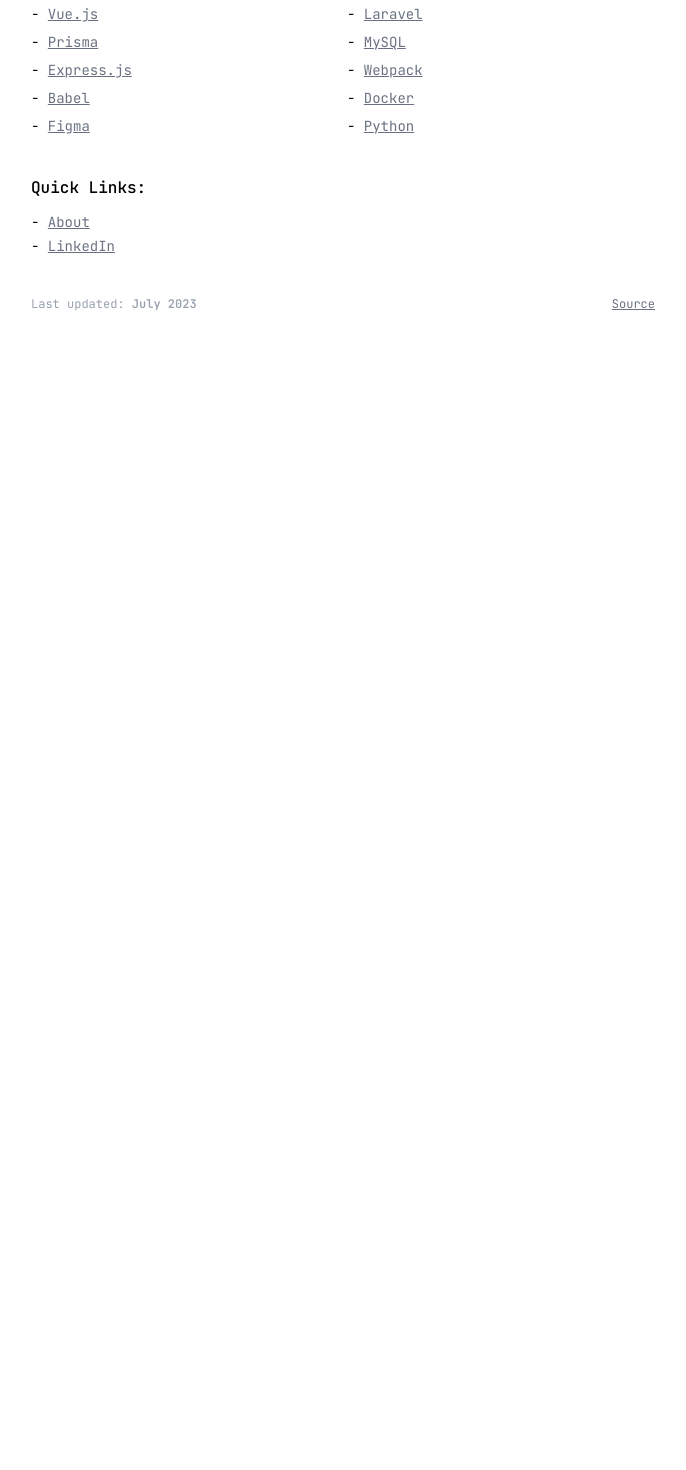
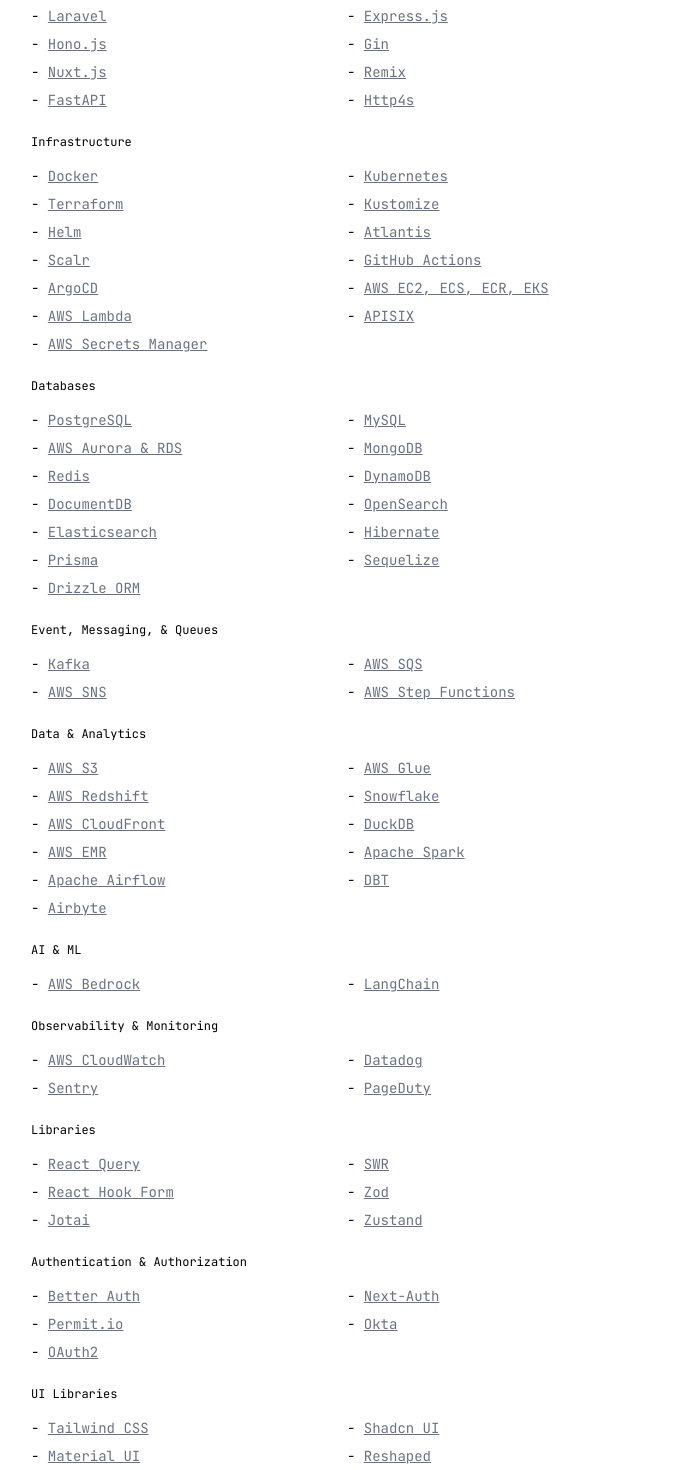
Before and after one commit to haikhalfakhreez/portfolio, a Next.js app: page / in a window 1280 px wide. Shown: the part 500-1970 px from the top of the page, without its empty margins (297-983 px from the left). Before the commit the page ends 828 px from the top, so only its background shows below. Built offline with nearby package versions, Linux system fonts and the light colour scheme.

Commit message:
update content

```diff
--- a/app/page.tsx
+++ b/app/page.tsx
@@ -1,15 +1,15 @@
-import { Introduction } from '@/components/introduction'
-import { Announcement } from '@/components/annoucement'
-import { TechStacks } from '@/components/tech-stacks'
-import { QuickLinks } from '@/components/quick-links'
+import { Introduction } from "@/components/introduction";
+import { Announcement } from "@/components/annoucement";
+import { TechStacks } from "@/components/tech-stacks";
+import { QuickLinks } from "@/components/quick-links";
 
 export default function Home() {
   return (
     <div>
       <Introduction />
-      <Announcement />
+      {/* <Announcement /> */}
       <TechStacks />
       <QuickLinks />
     </div>
-  )
+  );
 }
--- a/components/introduction.tsx
+++ b/components/introduction.tsx
@@ -1,7 +1,7 @@
-import Image from 'next/image'
-import { Section } from '@/components/section'
-import { SiteLink } from '@/components/site-link'
-import Portrait from '@/app/portrait.png'
+import Image from "next/image";
+import { Section } from "@/components/section";
+import { SiteLink } from "@/components/site-link";
+import Portrait from "@/app/portrait.png";
 
 export function Introduction() {
   return (
@@ -13,7 +13,7 @@
           className="h-14 w-14 shrink-0 rounded-full"
         />
         <div>
-          <p>Next.js (React.js) senior software engineer from Malaysia 🇲🇾</p>
+          <p>Full-stack senior software engineer from Malaysia 🇲🇾</p>
           <SiteLink
             href="https://github.com/haikhalfakhreez?tab=repositories"
             className="text-sm"
@@ -26,5 +26,5 @@
         </div>
       </div>
     </Section>
-  )
+  );
 }
--- a/components/tech-stacks.tsx
+++ b/components/tech-stacks.tsx
@@ -1,110 +1,442 @@
-import { Section } from '@/components/section'
-import { SiteLink } from '@/components/site-link'
+import { Section } from "@/components/section";
+import { SiteLink } from "@/components/site-link";
 
-const techStacks = [
+const techStacks = {
+  "Programming Languages": [
     {
-    name: 'Next.js',
-    url: 'https://nextjs.org/',
+      name: "Java",
+      url: "https://www.java.com/en/",
     },
     {
-    name: 'React.js',
-    url: 'https://react.dev/',
+      name: "Node.js",
+      url: "https://nodejs.org/en",
     },
     {
-    name: 'TypeScript',
-    url: 'https://www.typescriptlang.org/',
+      name: "TypeScript",
+      url: "https://www.typescriptlang.org/",
     },
     {
-    name: 'Tailwind CSS',
-    url: 'https://tailwindcss.com/',
+      name: "JavaScript",
+      url: "https://www.javascript.com/",
     },
     {
-    name: 'Node.js',
-    url: 'https://nodejs.org/en',
+      name: "Go",
+      url: "https://go.dev/",
     },
     {
-    name: 'SWR',
-    url: 'https://swr.vercel.app/',
+      name: "PHP",
+      url: "https://www.php.net/",
     },
     {
-    name: 'React Query',
-    url: 'https://tanstack.com/query/latest/',
+      name: "Python",
+      url: "https://www.python.org/",
     },
     {
-    name: 'Radix UI',
-    url: 'https://radix-ui.com/',
+      name: "Scala",
+      url: "https://www.scala-lang.org/",
     },
     {
-    name: 'Headless UI',
-    url: 'https://headlessui.com/',
+      name: "Lua",
+      url: "https://www.lua.org/",
+    },
+  ],
+  Frameworks: [
+    {
+      name: "Spring Boot",
+      url: "https://spring.io/projects/spring-boot",
     },
     {
-    name: 'React Hook Form',
-    url: 'https://react-hook-form.com/',
+      name: "Next.js",
+      url: "https://nextjs.org/",
     },
     {
-    name: 'Next-Auth',
-    url: 'https://next-auth.js.org/',
+      name: "React.js",
+      url: "https://react.dev/",
     },
     {
-    name: 'Storybook',
-    url: 'https://storybook.js.org/',
+      name: "Vue.js",
+      url: "https://vuejs.org/",
     },
     {
-    name: 'Vue.js',
-    url: 'https://vuejs.org/',
+      name: "Laravel",
+      url: "https://laravel.com/",
     },
     {
-    name: 'Laravel',
-    url: 'https://laravel.com/',
+      name: "Express.js",
+      url: "https://expressjs.com/",
     },
     {
-    name: 'Prisma',
-    url: 'https://www.prisma.io/',
+      name: "Hono.js",
+      url: "https://hono.dev/",
     },
     {
-    name: 'MySQL',
-    url: 'https://www.mysql.com/',
+      name: "Gin",
+      url: "https://gin-gonic.com/",
     },
     {
-    name: 'Express.js',
-    url: 'https://expressjs.com/',
+      name: "Nuxt.js",
+      url: "https://nuxt.com/",
     },
     {
-    name: 'Webpack',
-    url: 'https://webpack.js.org/',
+      name: "Remix",
+      url: "https://remix.run/",
     },
     {
-    name: 'Babel',
-    url: 'https://babeljs.io/',
+      name: "FastAPI",
+      url: "https://fastapi.tiangolo.com/",
     },
     {
-    name: 'Docker',
-    url: 'https://www.docker.com/',
+      name: "Http4s",
+      url: "https://http4s.org/",
+    },
+  ],
+  Infrastructure: [
+    {
+      name: "Docker",
+      url: "https://podman.io/",
     },
     {
-    name: 'Figma',
-    url: 'https://www.figma.com/',
+      name: "Kubernetes",
+      url: "https://kubernetes.io/",
     },
     {
-    name: 'Python',
-    url: 'https://www.python.org/',
+      name: "Terraform",
+      url: "https://www.terraform.io/",
     },
-] as const
+    {
+      name: "Kustomize",
+      url: "https://kustomize.io/",
+    },
+    {
+      name: "Helm",
+      url: "https://helm.sh/",
+    },
+    {
+      name: "Atlantis",
+      url: "https://www.runatlantis.io/",
+    },
+    {
+      name: "Scalr",
+      url: "https://www.scalr.com/",
+    },
+    {
+      name: "GitHub Actions",
+      url: "https://github.com/features/actions",
+    },
+    {
+      name: "ArgoCD",
+      url: "https://github.com/argoproj/argo-cd",
+    },
+    {
+      name: "AWS EC2, ECS, ECR, EKS",
+      url: "https://aws.amazon.com/",
+    },
+    {
+      name: "AWS Lambda",
+      url: "https://aws.amazon.com/lambda/",
+    },
+    {
+      name: "APISIX",
+      url: "https://apisix.apache.org/",
+    },
+    {
+      name: "AWS Secrets Manager",
+      url: "https://aws.amazon.com/secrets-manager/",
+    },
+  ],
+  Databases: [
+    {
+      name: "PostgreSQL",
+      url: "https://www.postgresql.org/",
+    },
+    {
+      name: "MySQL",
+      url: "https://www.mysql.com/",
+    },
+    {
+      name: "AWS Aurora & RDS",
+      url: "https://aws.amazon.com/rds/",
+    },
+    {
+      name: "MongoDB",
+      url: "https://www.mongodb.com/",
+    },
+    {
+      name: "Redis",
+      url: "https://redis.io/",
+    },
+    {
+      name: "DynamoDB",
+      url: "https://aws.amazon.com/dynamodb/",
+    },
+    {
+      name: "DocumentDB",
+      url: "https://aws.amazon.com/documentdb/",
+    },
+    {
+      name: "OpenSearch",
+      url: "https://opensearch.org/",
+    },
+    {
+      name: "Elasticsearch",
+      url: "https://www.elastic.co/elasticsearch/",
+    },
+    {
+      name: "Hibernate",
+      url: "https://hibernate.org/",
+    },
+    {
+      name: "Prisma",
+      url: "https://www.prisma.io/",
+    },
+    {
+      name: "Sequelize",
+      url: "https://sequelize.org/",
+    },
+    {
+      name: "Drizzle ORM",
+      url: "https://orm.drizzle.team/",
+    },
+  ],
+  "Event, Messaging, & Queues": [
+    {
+      name: "Kafka",
+      url: "https://kafka.apache.org/",
+    },
+    {
+      name: "AWS SQS",
+      url: "https://aws.amazon.com/sqs/",
+    },
+    {
+      name: "AWS SNS",
+      url: "https://aws.amazon.com/sns/",
+    },
+    {
+      name: "AWS Step Functions",
+      url: "https://aws.amazon.com/step-functions/",
+    },
+  ],
+  "Data & Analytics": [
+    {
+      name: "AWS S3",
+      url: "https://aws.amazon.com/s3/",
+    },
+    {
+      name: "AWS Glue",
+      url: "https://aws.amazon.com/glue/",
+    },
+    {
+      name: "AWS Redshift",
+      url: "https://aws.amazon.com/redshift/",
+    },
+    {
+      name: "Snowflake",
+      url: "https://www.snowflake.com/",
+    },
+    {
+      name: "AWS CloudFront",
+      url: "https://aws.amazon.com/cloudfront/",
+    },
+    {
+      name: "DuckDB",
+      url: "https://duckdb.org/",
+    },
+    {
+      name: "AWS EMR",
+      url: "https://aws.amazon.com/emr/",
+    },
+    {
+      name: "Apache Spark",
+      url: "https://spark.apache.org/",
+    },
+    {
+      name: "Apache Airflow",
+      url: "https://airflow.apache.org/",
+    },
+    {
+      name: "DBT",
+      url: "https://www.getdbt.com/",
+    },
+    {
+      name: "Airbyte",
+      url: "https://airbyte.com/",
+    },
+  ],
+  "AI & ML": [
+    {
+      name: "AWS Bedrock",
+      url: "https://aws.amazon.com/bedrock/",
+    },
+    {
+      name: "LangChain",
+      url: "https://github.com/langchain-ai/langchain",
+    },
+  ],
+  "Observability & Monitoring": [
+    {
+      name: "AWS CloudWatch",
+      url: "https://aws.amazon.com/cloudwatch/",
+    },
+    {
+      name: "Datadog",
+      url: "https://www.datadoghq.com/",
+    },
+    {
+      name: "Sentry",
+      url: "https://sentry.io/",
+    },
+    {
+      name: "PageDuty",
+      url: "https://www.pagerduty.com/",
+    },
+  ],
+  Libraries: [
+    {
+      name: "React Query",
+      url: "https://tanstack.com/query/latest/",
+    },
+    {
+      name: "SWR",
+      url: "https://swr.vercel.app/",
+    },
+    {
+      name: "React Hook Form",
+      url: "https://react-hook-form.com/",
+    },
+    {
+      name: "Zod",
+      url: "https://zod.dev/",
+    },
+    {
+      name: "Jotai",
+      url: "https://github.com/pmndrs/jotai",
+    },
+    {
+      name: "Zustand",
+      url: "https://github.com/pmndrs/zustand",
+    },
+  ],
+  "Authentication & Authorization": [
+    {
+      name: "Better Auth",
+      url: "https://www.better-auth.com/",
+    },
+    {
+      name: "Next-Auth",
+      url: "https://next-auth.js.org/",
+    },
+    {
+      name: "Permit.io",
+      url: "https://permit.io/",
+    },
+    {
+      name: "Okta",
+      url: "https://www.okta.com/",
+    },
+    {
+      name: "OAuth2",
+      url: "https://oauth.net/2/",
+    },
+  ],
+  "UI Libraries": [
+    {
+      name: "Tailwind CSS",
+      url: "https://tailwindcss.com/",
+    },
+    {
+      name: "Shadcn UI",
+      url: "https://ui.shadcn.com/",
+    },
+    {
+      name: "Material UI",
+      url: "https://mui.com/",
+    },
+    {
+      name: "Reshaped",
+      url: "https://reshaped.so/",
+    },
+    {
+      name: "Radix UI",
+      url: "https://radix-ui.com/",
+    },
+    {
+      name: "Headless UI",
+      url: "https://headlessui.com/",
+    },
+    {
+      name: "Storybook",
+      url: "https://storybook.js.org/",
+    },
+    {
+      name: "Figma",
+      url: "https://www.figma.com/",
+    },
+    {
+      name: "Framer Motion",
+      url: "https://motion.dev/",
+    },
+  ],
+  "Testing Libraries": [
+    {
+      name: "Mockito",
+      url: "https://site.mockito.org/",
+    },
+    {
+      name: "JUnit",
+      url: "https://junit.org/junit5/",
+    },
+    {
+      name: "LocalStack",
+      url: "https://github.com/localstack/localstack",
+    },
+    {
+      name: "React Testing Library",
+      url: "https://testing-library.com/docs/react-testing-library/intro/",
+    },
+    {
+      name: "Jest",
+      url: "https://jestjs.io/",
+    },
+    {
+      name: "Vitest",
+      url: "https://vitest.dev/",
+    },
+    {
+      name: "Cypress",
+      url: "https://www.cypress.io/",
+    },
+    {
+      name: "Playwright",
+      url: "https://playwright.dev/",
+    },
+  ],
+} as const;
 
 export function TechStacks() {
   return (
     <Section title="Tech Stacks:">
-      <ul className="grid grid-cols-2 gap-2 text-sm">
-        {techStacks.map((item, index) => (
-          <li key={index}>
-            -{' '}
-            <SiteLink href={item.url} as="a" target="_blank" rel="noopener noreferrer">
+      <ul className="space-y-6 text-sm">
+        {Object.entries(techStacks).map(([category, items]) => (
+          <li key={category}>
+            <h3 className="mb-4 text-xs">{category}</h3>
+            <ul className="grid grid-cols-2 gap-2">
+              {items.map((item) => (
+                <li key={item.name}>
+                  -{" "}
+                  <SiteLink
+                    href={item.url}
+                    as="a"
+                    target="_blank"
+                    rel="noopener noreferrer"
+                  >
                     {item.name}
                   </SiteLink>
                 </li>
               ))}
             </ul>
+          </li>
+        ))}
+      </ul>
     </Section>
-  )
+  );
 }
```
Also changed, not shown: app/about/about.mdx (+10 -23 lines), app/layout.tsx (+32 -28 lines). Lines whose indentation alone changed are shown as unchanged.
